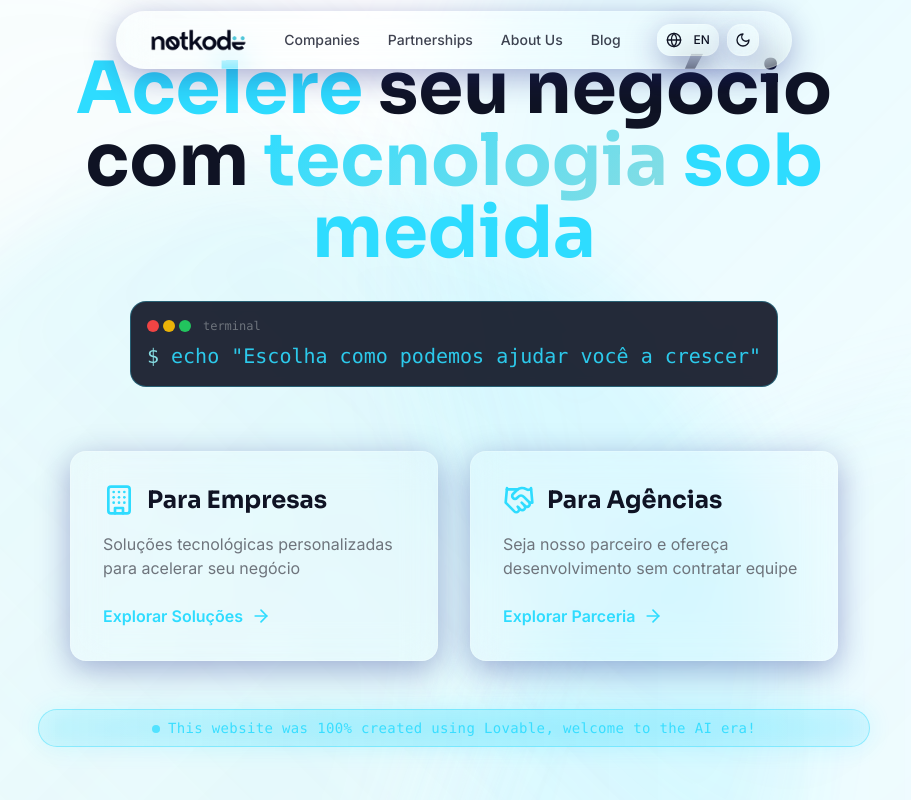
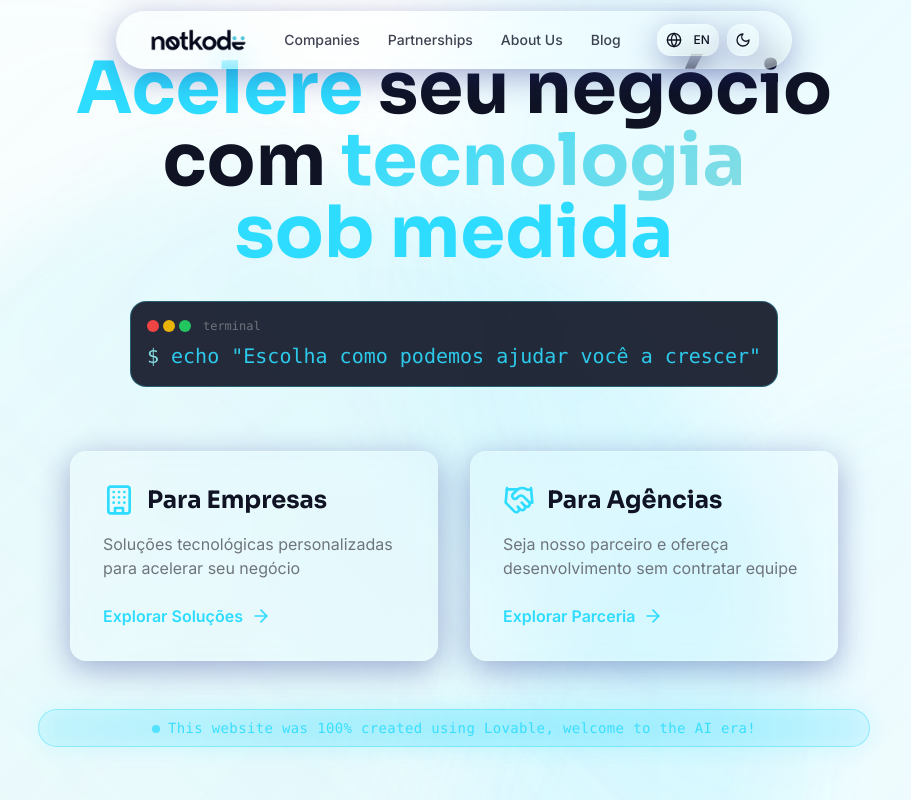
Before and after one commit to not-kode/notkode, a React (Vite) app: page / in a window 1280 px wide. Shown: the whole page, without its empty margins (186-1097 px from the left). Built offline with nearby package versions, Linux system fonts and the light colour scheme.

Commit message:
Split title into two lines
Distribute the main title text across two lines in `src/pages/Home.tsx`.

```diff
--- a/src/pages/Home.tsx
+++ b/src/pages/Home.tsx
@@ -1,3 +1,4 @@
+
 import React from 'react';
 import { Link } from 'react-router-dom';
 import { Building, Handshake, ArrowRight } from 'lucide-react';
@@ -39,9 +40,13 @@ const Home: React.FC = () => {
       <div className="container mx-auto max-w-4xl text-center relative z-10 flex-grow flex flex-col justify-center">
         {/* Main Title */}
         <h1 className="font-sora font-bold text-4xl md:text-6xl lg:text-7xl mb-8 leading-tight">
-          <span className="text-primary">Acelere</span> seu negócio com{' '}
-          <span className="text-gradient">tecnologia</span>{' '}
-          <span className="text-primary">sob medida</span>
+          <div>
+            <span className="text-primary">Acelere</span> seu negócio com{' '}
+            <span className="text-gradient">tecnologia</span>
+          </div>
+          <div>
+            <span className="text-primary">sob medida</span>
+          </div>
         </h1>
 
         {/* Subtitle - Console Style */}
```
